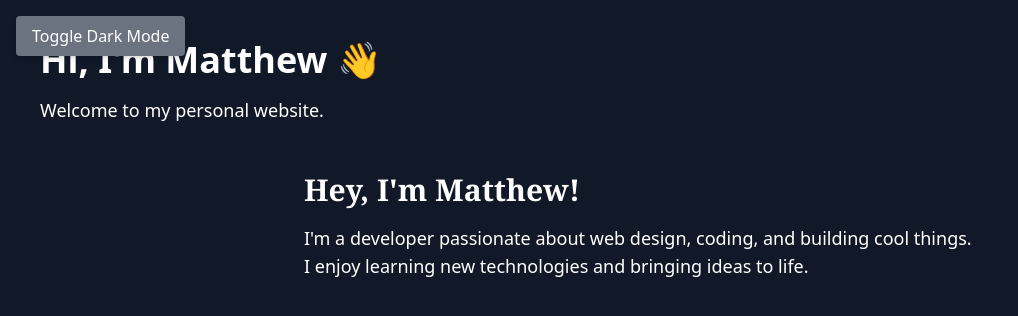
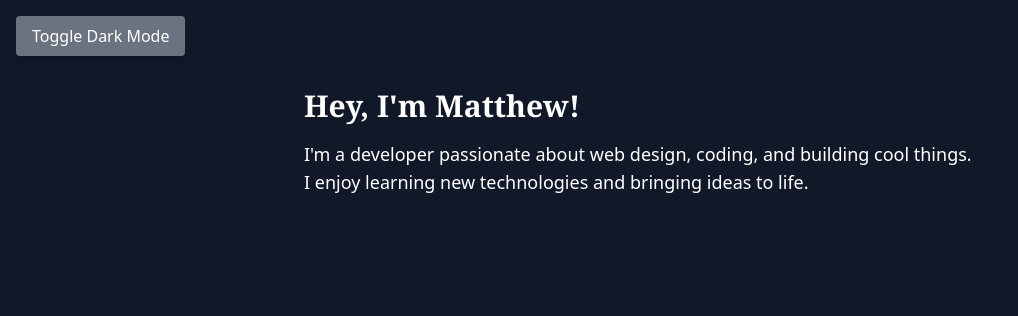
Before and after one commit to MattheKole/personal-website, a plain HTML site: page index.html in a window 1280 px wide. Shown: the whole page, without its empty margins (0-1018 px from the left). Drawn offline with nearby package versions, Linux system fonts and the light colour scheme.

Commit message:
removed text top left

```diff
--- a/index.html
+++ b/index.html
@@ -15,9 +15,7 @@
     Toggle Dark Mode
   </button>
 
-  <h1 class="text-4xl font-bold mb-4">Hi, I'm Matthew 👋</h1>
-  <p class="text-lg mb-6">Welcome to my personal website.</p>
-
+   <!-- Body text -->
   <section class="mt-12 max-w-2xl mx-auto">
     <h2 class="text-3xl font-extrabold mb-4 font-serif text-white">Hey, I'm Matthew!</h2>
     <p class="text-lg text-white">
```
